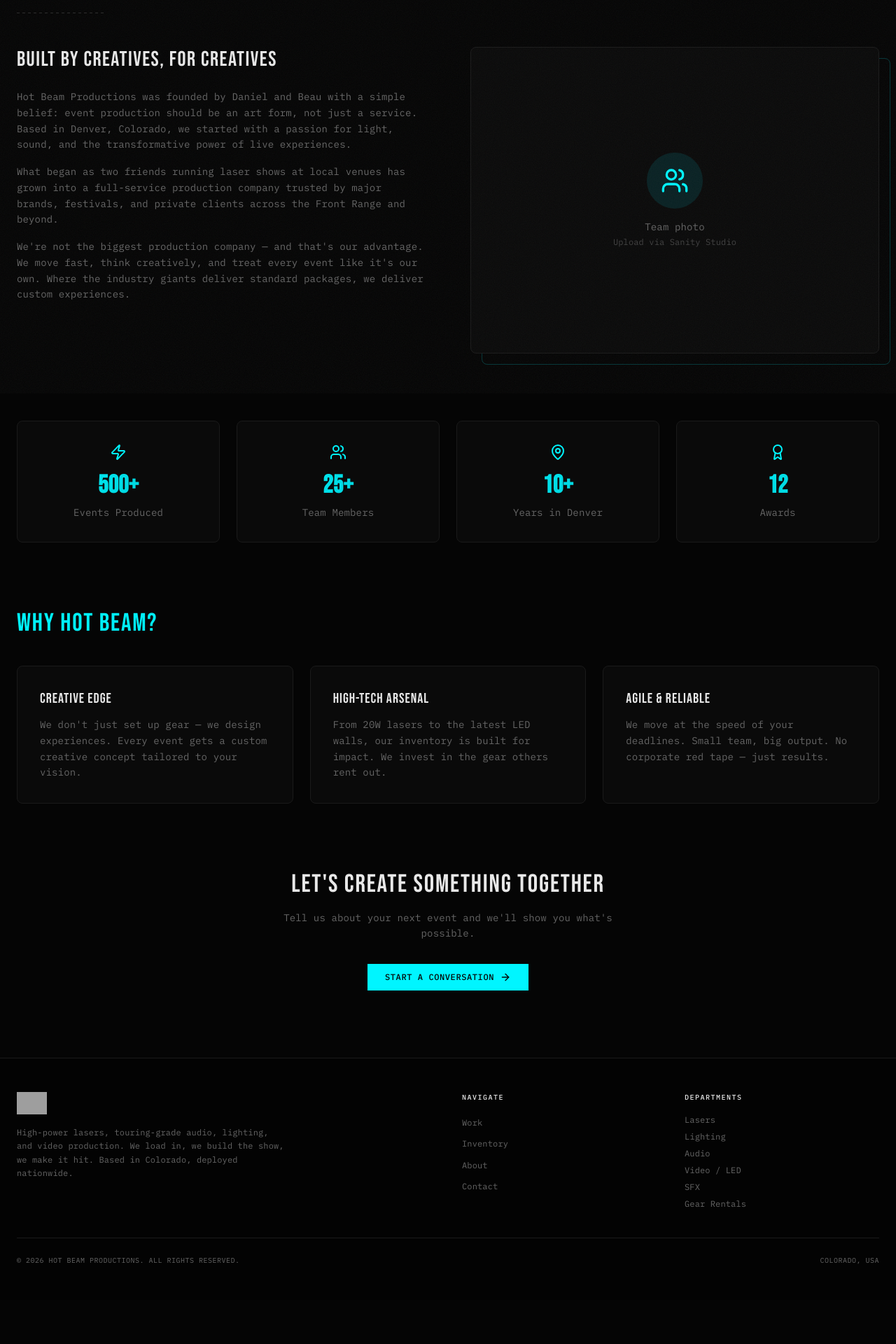
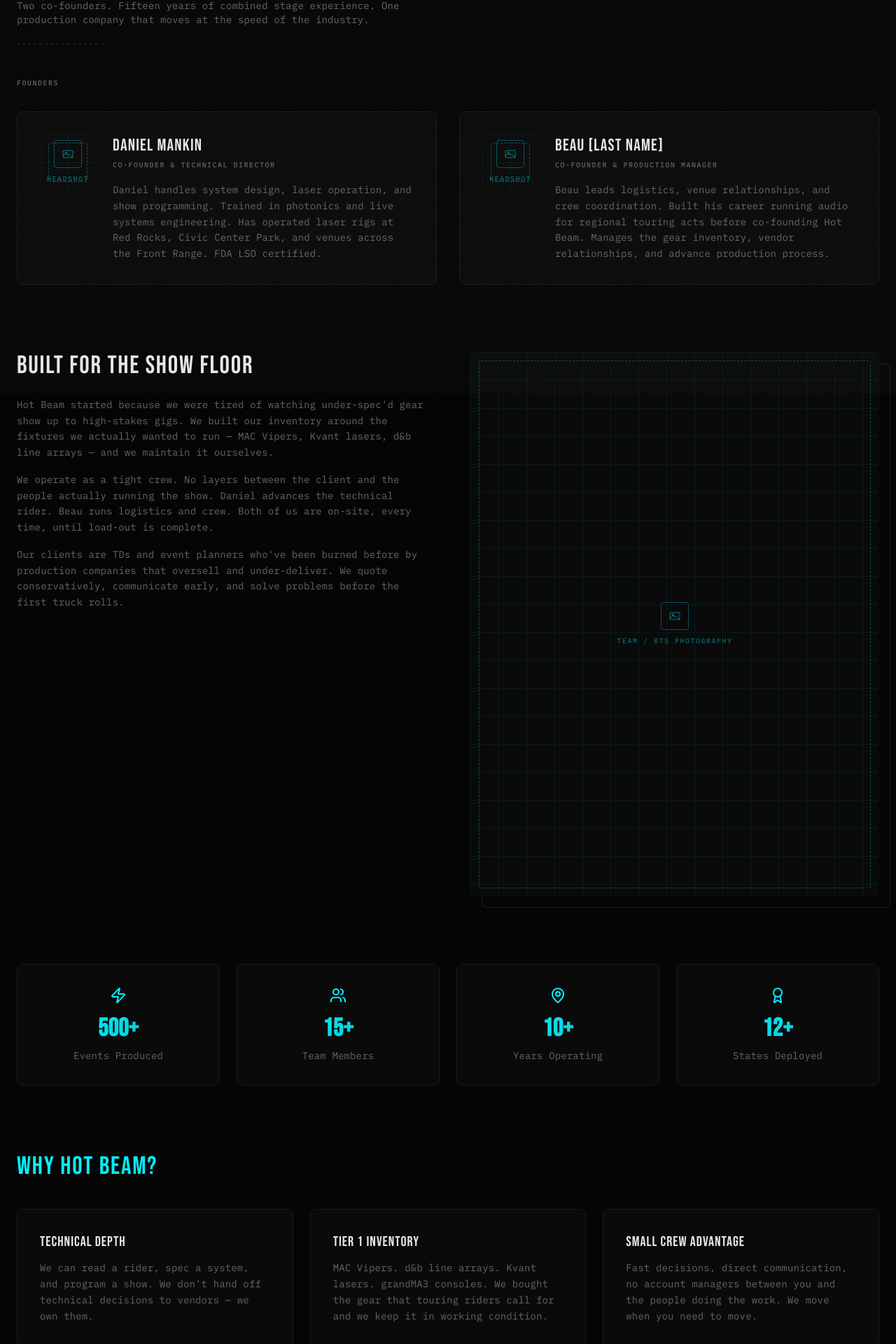
Before and after one commit to Hot-Beam-Productions/newwebsite1, a Next.js app: page /about in a window 1280 px wide. Shown: the part 238-2158 px from the top of the page at 70% size. Before the commit the page ends 2095 px from the top, so only its background shows below. Built offline with nearby package versions, Linux system fonts and the light colour scheme; grey boxes are pictures that could not be loaded.

Commit message:
feat: convert about page to Server Component, wire team.json, rewrite copy

```diff
--- a/src/app/about/page.tsx
+++ b/src/app/about/page.tsx
@@ -1,161 +1,163 @@
-"use client";
+import type { Metadata } from "next";
+import { ArrowRight, Zap, Users, Award, MapPin } from "lucide-react";
+import { GlowButton } from "@/components/glow-button";
+import { SectionHeading } from "@/components/section-heading";
+import { MediaPlaceholder } from "@/components/media-placeholder";
+import teamData from "@/data/team.json";
 
-import { motion } from "framer-motion";
-import { SectionHeading } from "@/components/section-heading";
-import { GlowButton } from "@/components/glow-button";
-import { ArrowRight, Zap, Users, Award, MapPin } from "lucide-react";
+export const metadata: Metadata = {
+  title: "About | Hot Beam Productions",
+  description:
+    "Denver-based live event production company. Co-founded by Daniel Mankin and Beau. Full-service audio, lighting, video, lasers, and SFX. Front Range and nationwide.",
+};
 
 const stats = [
   { label: "Events Produced", value: "500+", icon: Zap },
-  { label: "Team Members", value: "25+", icon: Users },
-  { label: "Years in Denver", value: "10+", icon: MapPin },
-  { label: "Awards", value: "12", icon: Award },
+  { label: "Team Members", value: "15+", icon: Users },
+  { label: "Years Operating", value: "10+", icon: MapPin },
+  { label: "States Deployed", value: "12+", icon: Award },
 ];
 
-const containerVariants = {
-  hidden: {},
-  visible: { transition: { staggerChildren: 0.1 } },
-};
+export default function AboutPage() {
+  const { partners, crew } = teamData;
 
-const itemVariants = {
-  hidden: { opacity: 0, y: 30 },
-  visible: {
-    opacity: 1,
-    y: 0,
-    transition: { duration: 0.5 },
-  },
-};
-
-export default function AboutPage() {
   return (
     <div className="pt-32 pb-24 px-6">
       <div className="max-w-7xl mx-auto">
         <SectionHeading
+          label="The Company"
           title="About Us"
-          subtitle="The story behind Denver's most creative event production company."
+          subtitle="Two co-founders. Fifteen years of combined stage experience. One production company that moves at the speed of the industry."
         />
 
+        {/* Partners — 50/50 layout */}
+        <section className="mb-24" aria-labelledby="partners-heading">
+          <p id="partners-heading" className="mono-label text-laser-cyan mb-8">
+            Founders
+          </p>
+          <div className="grid grid-cols-1 lg:grid-cols-2 gap-8">
+            {partners.map((partner) => (
+              <div
+                key={partner.id}
+                className="p-8 rounded-lg bg-surface border border-border hover:border-laser-cyan/20 transition-colors"
+              >
+                <div className="flex items-start gap-6">
+                  <div className="w-20 h-20 rounded-lg overflow-hidden flex-shrink-0 bg-surface-light">
+                    {partner.imageUrl && !partner.imageUrl.includes("pub-XXXX") ? (
+                      // eslint-disable-next-line @next/next/no-img-element
+                      <img
+                        src={partner.imageUrl}
+                        alt={partner.name}
+                        className="w-full h-full object-cover"
+                      />
+                    ) : (
+                      <MediaPlaceholder
+                        label="Headshot"
+                        aspect="square"
+                        className="!aspect-auto !h-full"
+                      />
+                    )}
+                  </div>
+                  <div>
+                    <h3 className="font-heading text-2xl tracking-wider text-foreground">
+                      {partner.name}
+                    </h3>
+                    <p className="mono-label text-laser-cyan mt-1">{partner.role}</p>
+                    <p className="text-sm text-muted mt-4 leading-relaxed">
+                      {partner.bio}
+                    </p>
+                  </div>
+                </div>
+              </div>
+            ))}
+          </div>
+        </section>
+
         {/* Story */}
-        <div className="grid grid-cols-1 lg:grid-cols-2 gap-16 mb-24">
-          <motion.div
-            initial={{ opacity: 0, x: -30 }}
-            whileInView={{ opacity: 1, x: 0 }}
-            viewport={{ once: true }}
-            transition={{ duration: 0.6 }}
-          >
-            <h3 className="font-heading text-3xl tracking-wider uppercase text-foreground mb-6">
-              Built by Creatives, for Creatives
+        <section className="grid grid-cols-1 lg:grid-cols-2 gap-16 mb-24">
+          <div>
+            <h3 className="font-heading text-4xl tracking-wider uppercase text-foreground mb-6">
+              Built for the Show Floor
             </h3>
-            <div className="space-y-4 text-muted leading-relaxed">
+            <div className="space-y-4 text-muted leading-relaxed text-sm">
               <p>
-                Hot Beam Productions was founded by Daniel and Beau with a
-                simple belief: event production should be an art form, not just
-                a service. Based in Denver, Colorado, we started with a passion
-                for light, sound, and the transformative power of live
-                experiences.
+                Hot Beam started because we were tired of watching under-spec&apos;d gear show
+                up to high-stakes gigs. We built our inventory around the fixtures we actually
+                wanted to run — MAC Vipers, Kvant lasers, d&b line arrays — and we maintain
+                it ourselves.
               </p>
               <p>
-                What began as two friends running laser shows at local venues
-                has grown into a full-service production company trusted by
-                major brands, festivals, and private clients across the Front
-                Range and beyond.
+                We operate as a tight crew. No layers between the client and the people
+                actually running the show. Daniel advances the technical rider. Beau runs
+                logistics and crew. Both of us are on-site, every time, until load-out is
+                complete.
               </p>
               <p>
-                We&apos;re not the biggest production company — and that&apos;s
-                our advantage. We move fast, think creatively, and treat every
-                event like it&apos;s our own. Where the industry giants deliver
-                standard packages, we deliver custom experiences.
+                Our clients are TDs and event planners who&apos;ve been burned before by
+                production companies that oversell and under-deliver. We quote
+                conservatively, communicate early, and solve problems before the first truck
+                rolls.
               </p>
             </div>
-          </motion.div>
-
-          <motion.div
-            initial={{ opacity: 0, x: 30 }}
-            whileInView={{ opacity: 1, x: 0 }}
-            viewport={{ once: true }}
-            transition={{ duration: 0.6, delay: 0.2 }}
-            className="relative"
-          >
-            {/* Placeholder for team photo */}
-            <div className="aspect-[4/3] rounded-lg bg-surface border border-border flex items-center justify-center">
-              <div className="text-center">
-                <div className="w-20 h-20 mx-auto rounded-full bg-laser-cyan/10 flex items-center justify-center mb-4">
-                  <Users className="w-10 h-10 text-laser-cyan" />
-                </div>
-                <p className="text-muted text-sm">Team photo</p>
-                <p className="text-xs text-muted/60 mt-1">
-                  Upload via Sanity Studio
-                </p>
-              </div>
-            </div>
-
-            {/* Decorative element */}
-            <div className="absolute -bottom-4 -right-4 w-full h-full border border-laser-cyan/20 rounded-lg -z-10" />
-          </motion.div>
-        </div>
+          </div>
+          <div className="relative">
+            <MediaPlaceholder
+              label="Team / BTS photography"
+              aspect="portrait"
+              className="rounded-lg"
+            />
+            <div className="absolute -bottom-4 -right-4 w-full h-full border border-laser-cyan/15 rounded-lg -z-10" />
+          </div>
+        </section>
 
         {/* Stats */}
-        <motion.div
-          variants={containerVariants}
-          initial="hidden"
-          whileInView="visible"
-          viewport={{ once: true }}
+        <section
           className="grid grid-cols-2 md:grid-cols-4 gap-6 mb-24"
+          aria-label="Company statistics"
         >
           {stats.map((stat) => (
-            <motion.div
+            <div
               key={stat.label}
-              variants={itemVariants}
               className="text-center p-8 rounded-lg bg-surface border border-border"
             >
-              <stat.icon className="w-6 h-6 text-laser-cyan mx-auto mb-4" />
+              <stat.icon
+                className="w-6 h-6 text-laser-cyan mx-auto mb-4"
+                aria-hidden="true"
+              />
               <p className="font-heading text-4xl font-bold gradient-text">
                 {stat.value}
               </p>
               <p className="text-sm text-muted mt-2">{stat.label}</p>
-            </motion.div>
+            </div>
           ))}
-        </motion.div>
+        </section>
 
         {/* Values */}
-        <div className="mb-24">
-          <motion.h3
-            initial={{ opacity: 0, y: 20 }}
-            whileInView={{ opacity: 1, y: 0 }}
-            viewport={{ once: true }}
-            className="font-heading text-4xl tracking-wider uppercase gradient-text mb-10"
-          >
+        <section className="mb-24">
+          <h3 className="font-heading text-4xl tracking-wider uppercase gradient-text mb-10">
             Why Hot Beam?
-          </motion.h3>
-
-          <motion.div
-            variants={containerVariants}
-            initial="hidden"
-            whileInView="visible"
-            viewport={{ once: true }}
-            className="grid grid-cols-1 md:grid-cols-3 gap-6"
-          >
+          </h3>
+          <div className="grid grid-cols-1 md:grid-cols-3 gap-6">
             {[
               {
-                title: "Creative Edge",
+                title: "Technical Depth",
                 description:
-                  "We don't just set up gear — we design experiences. Every event gets a custom creative concept tailored to your vision.",
+                  "We can read a rider, spec a system, and program a show. We don't hand off technical decisions to vendors — we own them.",
               },
               {
-                title: "High-Tech Arsenal",
+                title: "Tier 1 Inventory",
                 description:
-                  "From 20W lasers to the latest LED walls, our inventory is built for impact. We invest in the gear others rent out.",
+                  "MAC Vipers. d&b line arrays. Kvant lasers. grandMA3 consoles. We bought the gear that touring riders call for and we keep it in working condition.",
               },
               {
-                title: "Agile & Reliable",
+                title: "Small Crew Advantage",
                 description:
-                  "We move at the speed of your deadlines. Small team, big output. No corporate red tape — just results.",
+                  "Fast decisions, direct communication, no account managers between you and the people doing the work. We move when you need to move.",
               },
             ].map((value) => (
-              <motion.div
+              <div
                 key={value.title}
-                variants={itemVariants}
-                className="p-8 rounded-lg bg-surface border border-border hover:border-laser-cyan/30 transition-all duration-500"
+                className="p-8 rounded-lg bg-surface border border-border hover:border-laser-cyan/30 transition-all duration-500 scanline-overlay"
               >
                 <h4 className="font-heading text-xl tracking-wider uppercase text-foreground mb-3">
                   {value.title}
@@ -163,30 +165,56 @@ export default function AboutPage() {
                 <p className="text-muted text-sm leading-relaxed">
                   {value.description}
                 </p>
-              </motion.div>
+              </div>
             ))}
-          </motion.div>
-        </div>
+          </div>
+        </section>
+
+        {/* Crew */}
+        {crew.length > 0 && (
+          <section className="mb-24">
+            <p className="mono-label text-laser-cyan mb-6">Crew</p>
+            <div className="grid grid-cols-2 md:grid-cols-4 gap-6">
+              {crew.map((member) => (
+                <div key={member.id} className="text-center">
+                  <div className="w-16 h-16 mx-auto rounded-full overflow-hidden bg-surface-light mb-3">
+                    {member.imageUrl && !member.imageUrl.includes("pub-XXXX") ? (
+                      // eslint-disable-next-line @next/next/no-img-element
+                      <img
+                        src={member.imageUrl}
+                        alt={member.name}
+                        className="w-full h-full object-cover"
+                      />
+                    ) : (
+                      <MediaPlaceholder
+                        label=""
+                        aspect="square"
+                        className="!aspect-auto !h-full"
+                      />
+                    )}
+                  </div>
+                  <p className="text-sm text-foreground">{member.name}</p>
+                  <p className="mono-label mt-1">{member.role}</p>
+                </div>
+              ))}
+            </div>
+          </section>
+        )}
 
         {/* CTA */}
-        <motion.div
-          initial={{ opacity: 0, y: 30 }}
-          whileInView={{ opacity: 1, y: 0 }}
-          viewport={{ once: true }}
-          className="text-center"
-        >
+        <div className="text-center">
           <h3 className="font-heading text-4xl tracking-wider uppercase text-foreground mb-4">
-            Let&apos;s Create Something Together
+            Let&apos;s Run a Show Together
           </h3>
-          <p className="text-muted mb-8 max-w-lg mx-auto">
-            Tell us about your next event and we&apos;ll show you what&apos;s
-            possible.
+          <p className="text-muted mb-8 max-w-lg mx-auto text-sm">
+            Send us your rider, your venue specs, and your timeline. We&apos;ll come back
+            with a real quote from the people who&apos;ll be on-site.
           </p>
           <GlowButton href="/contact" variant="primary">
             Start a Conversation
-            <ArrowRight className="inline ml-2 w-4 h-4" />
+            <ArrowRight className="inline ml-2 w-4 h-4" aria-hidden="true" />
           </GlowButton>
-        </motion.div>
+        </div>
       </div>
     </div>
   );
```
